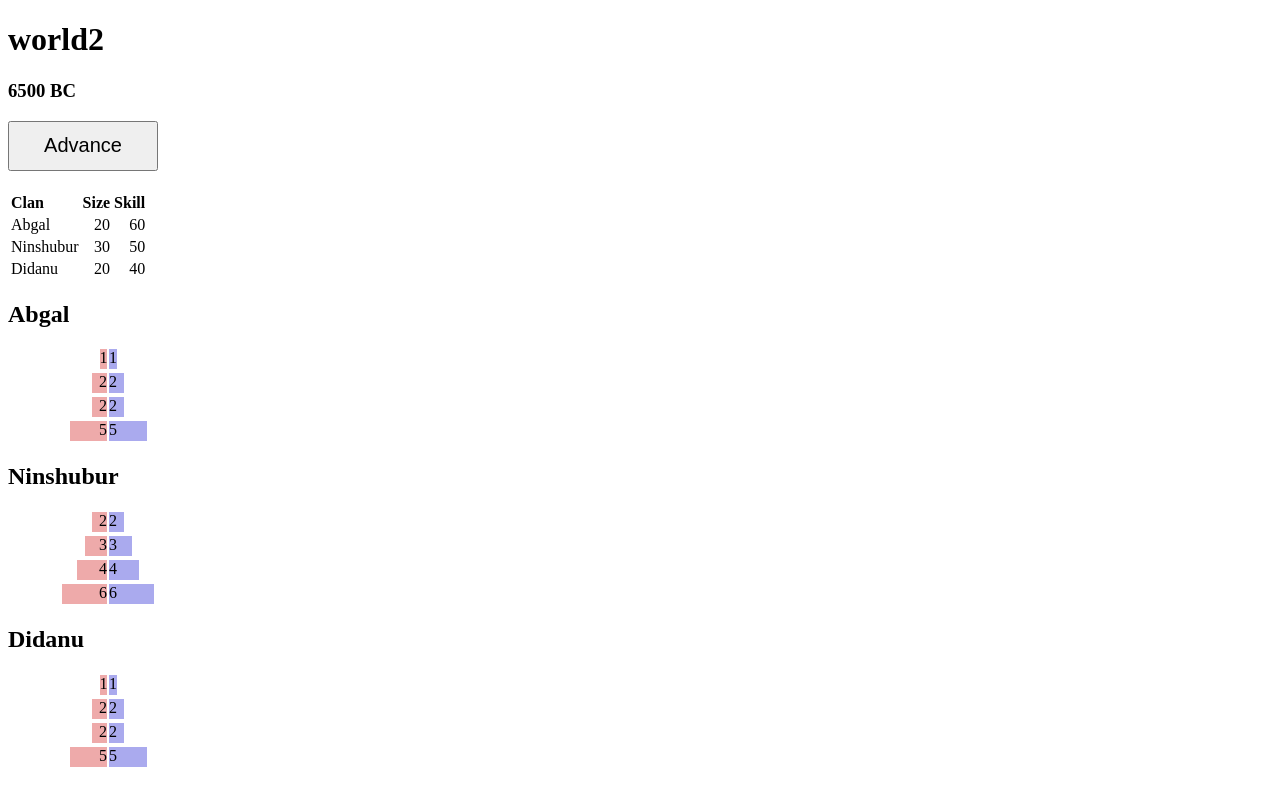
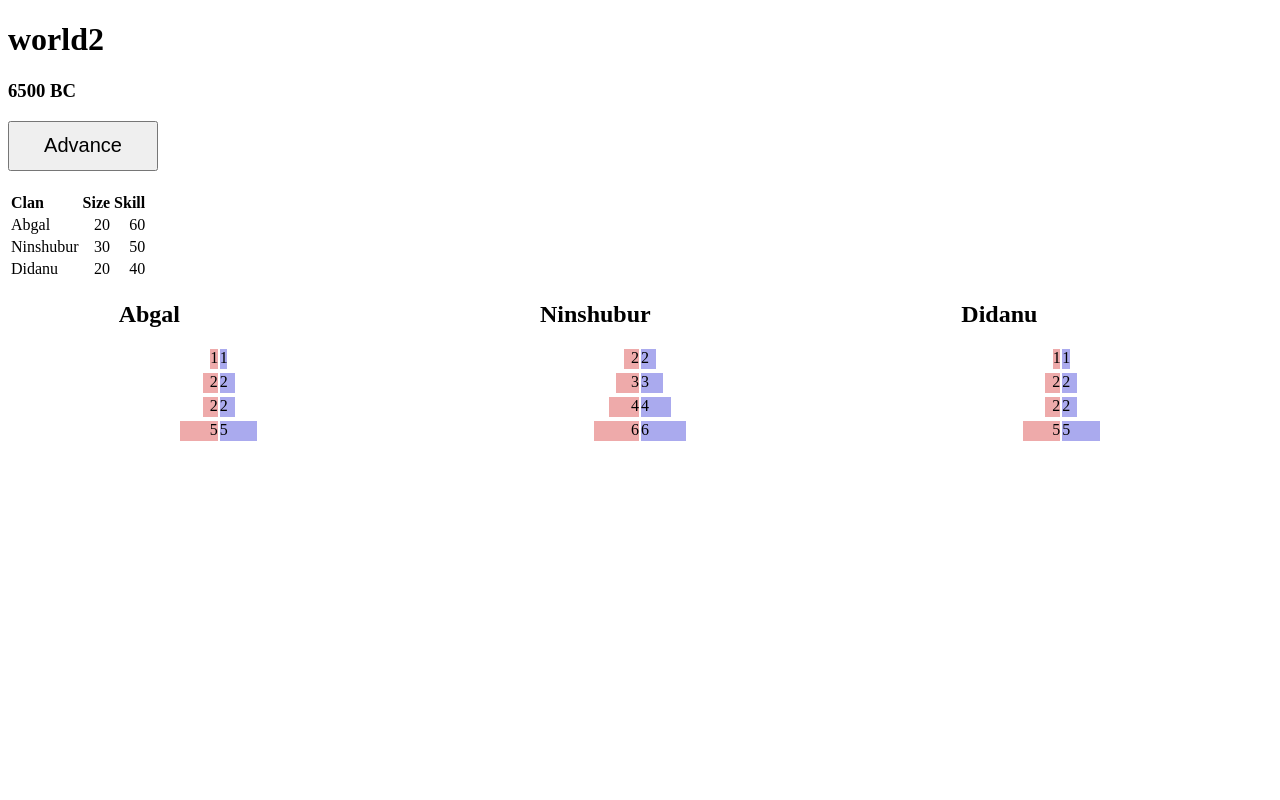
Before and after one commit to dmandelin/world2, a SvelteKit app: page / in a window 1280 px wide. Built offline with nearby package versions, Linux system fonts and the light colour scheme.

Commit message:
Population pyramids in a row for easier viewing and better use of space.

```diff
--- a/src/routes/+page.svelte
+++ b/src/routes/+page.svelte
@@ -26,6 +26,13 @@
 </script>
 
 <style>
+    button {
+        width: 150px;
+        height: 50px;
+        margin-bottom: 20px;
+        font-size: 20px;
+    }
+
     th, td {
         text-align: left;
     }
@@ -34,11 +41,9 @@
         text-align: right;
     }
 
-    button {
-        width: 150px;
-        height: 50px;
-        margin-bottom: 20px;
-        font-size: 20px;
+    .pyramids {
+        display: flex;
+        justify-content: space-around;
     }
 </style>
 
@@ -67,7 +72,11 @@
         {/each}
 </table>
 
-{#each data.clans as clan}
-<h2>{clan.name}</h2>
-<PopulationPyramid {clan} />
-{/each}
+<div class="pyramids">
+    {#each data.clans as clan}
+    <div>
+        <h2>{clan.name}</h2>
+        <PopulationPyramid {clan} />
+    </div>
+    {/each}
+</div>
```
